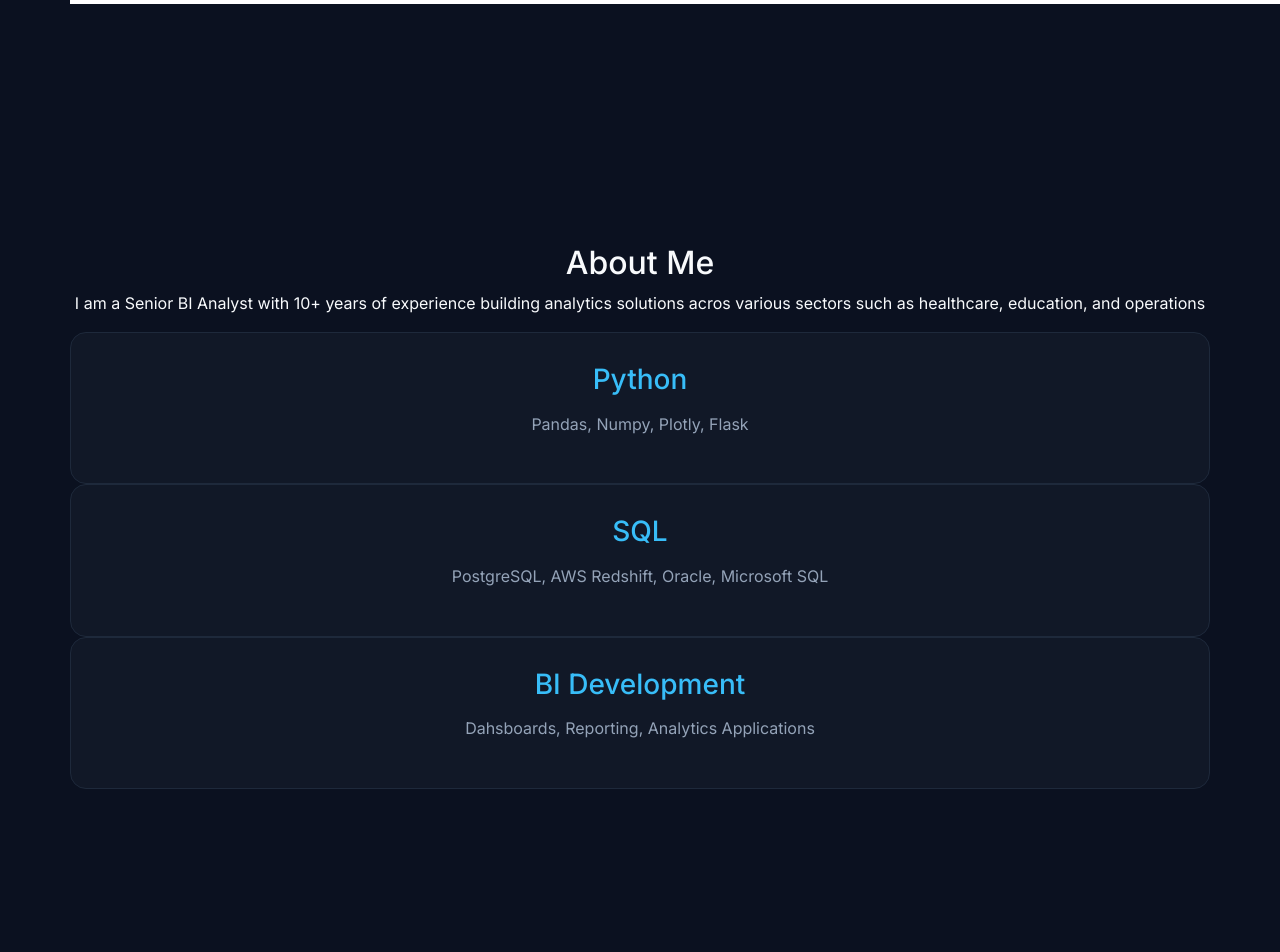
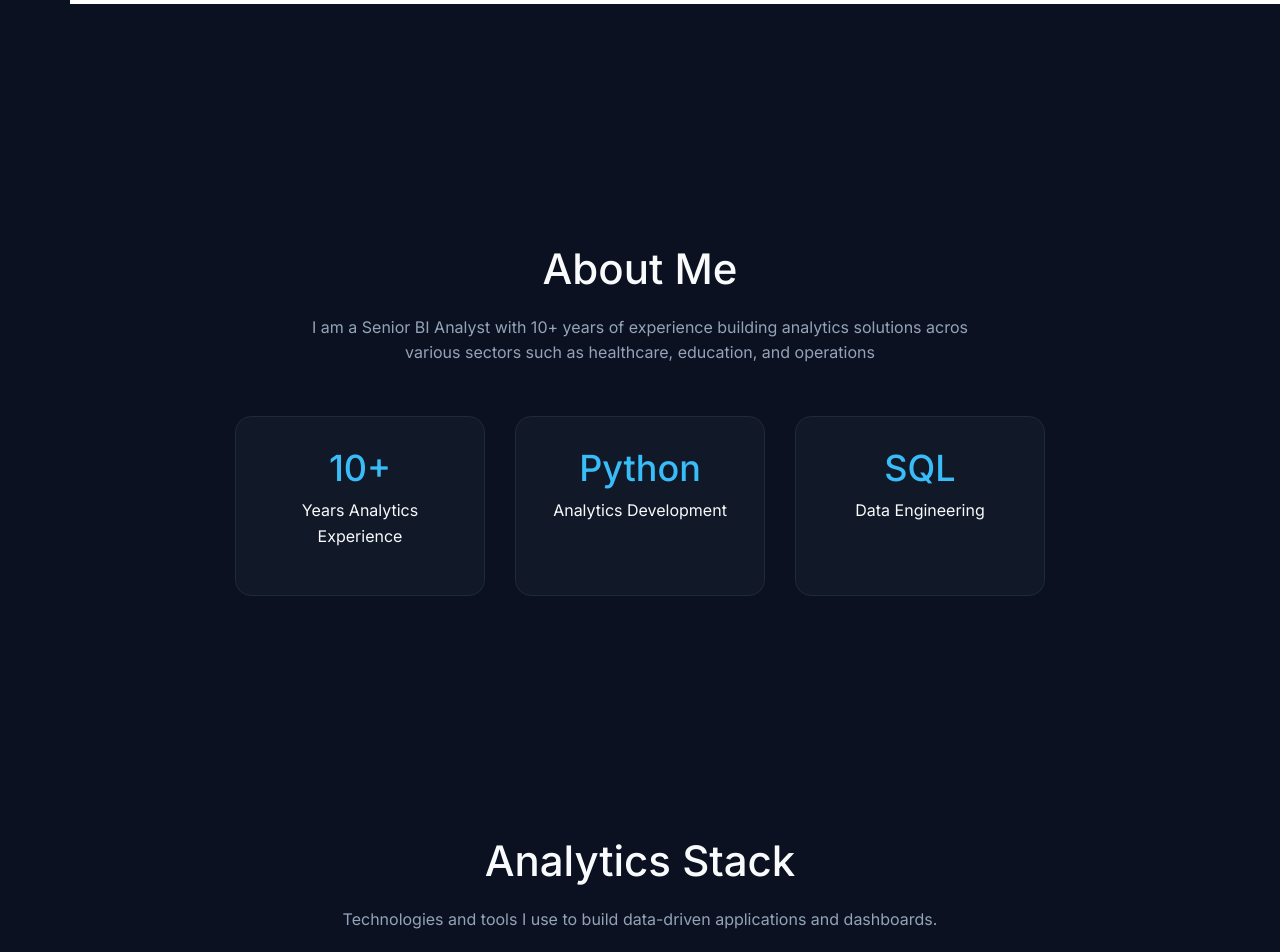
Before and after one commit to kcastaneda1/Building-Ploty-Dashboard-Portfolio, a Flask app: page / in a window 1280 px wide; the page is wider, and only the part inside the window is pictured. Shown: the part 1799-2751 px from the top of that part. Run offline with Flask 3, Linux system fonts and the light colour scheme.

Commit message:
Update index.html

```diff
--- a/templates/index.html
+++ b/templates/index.html
@@ -22,23 +22,67 @@
 </section>
 <!-- ABOUT SECTION -->
 <section id="about">
-    <h2>About Me</h2>
-    <p>
+    <h2 class="section-title">About Me</h2>
+    <p class="section-description">
         I am a Senior BI Analyst with 10+ years of experience building analytics solutions
         acros various sectors such as healthcare, education, and operations
     </p>
-    <div class="skills">
+    <div class="stats-container">
+        <div class="stat-card">
+            <h3>10+</h3>
+            <p>Years Analytics Experience</p>
+        </div>
+        <div class="stat-card">
+            <h3>Python</h3>
+            <p>Analytics Development</p>
+        </div>
+        <div class="stat-card">
+            <h3>SQL</h3>
+            <p>Data Engineering</p>
+        </div>
+    </div>
+</section>
+<!-- SKILLS -->
+<section id="skills">
+    <h2 class="section-title">
+        Analytics Stack
+    </h2>
+    <p class="section-description">
+        Technologies and tools I use to build
+        data-driven applications and dashboards.
+    </p>
+    <div class="skills-grid">
         <div class="skill-card">
-            <h3>Python</h3>
-            <p>Pandas, Numpy, Plotly, Flask</p>
+            <h3>
+                Python
+            </h3>
+            <p>
+                Pandas • NumPy • Plotly • Dash
+            </p>
         </div>
         <div class="skill-card">
-            <h3>SQL</h3>
-            <p>PostgreSQL, AWS Redshift, Oracle, Microsoft SQL</p>
+            <h3>
+                SQL
+            </h3>
+            <p>
+                PostgreSQL • Redshift • Oracle
+            </p>
         </div>
         <div class="skill-card">
-            <h3>BI Development</h3>
-            <p>Dahsboards, Reporting, Analytics Applications</p>
+            <h3>
+                Business Intelligence
+            </h3>
+            <p>
+            Dashboards • KPI Reporting • Analytics
+            </p>
+        </div>
+        <div class="skill-card">
+            <h3>
+                Data Engineering
+            </h3>
+            <p>
+                ETL • Data Modeling • Automation
+            </p>
         </div>
     </div>
 </section>
@@ -47,7 +91,7 @@
     <h2>Analytics Portfolio</h2>
     <div class="projects">
         <div class="project-card">
-            <img src="{{ url_for('static', filename='images/healthcare_dashbnoard.png' )}}">
+            <img src="{{ url_for('static', filename='images/healthcare_dashboard.png' )}}">
             <h3>Healthcare Fraud Analytics</h3>
             <p> Interative dashboard analyzing healthcare claims, provider behavior, and fraud indicators.</p>
             <span>Python</span>
```
